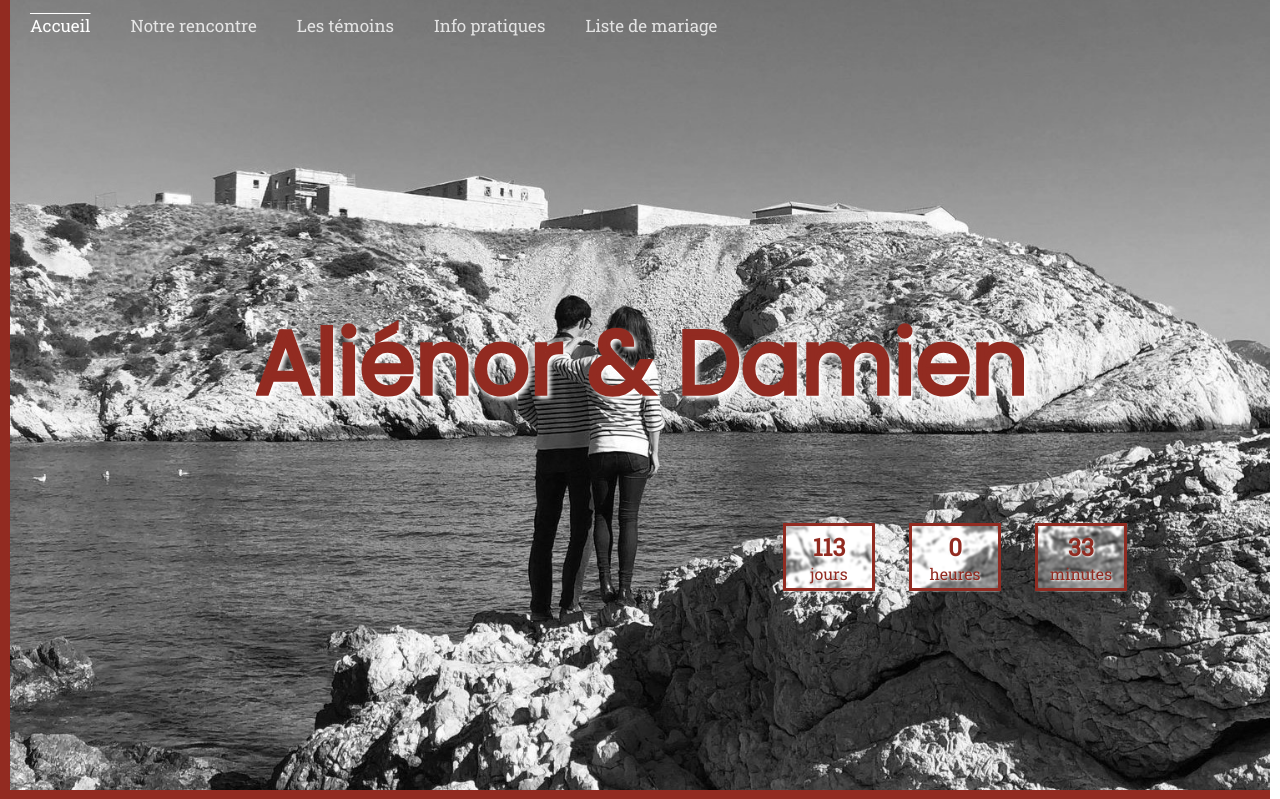
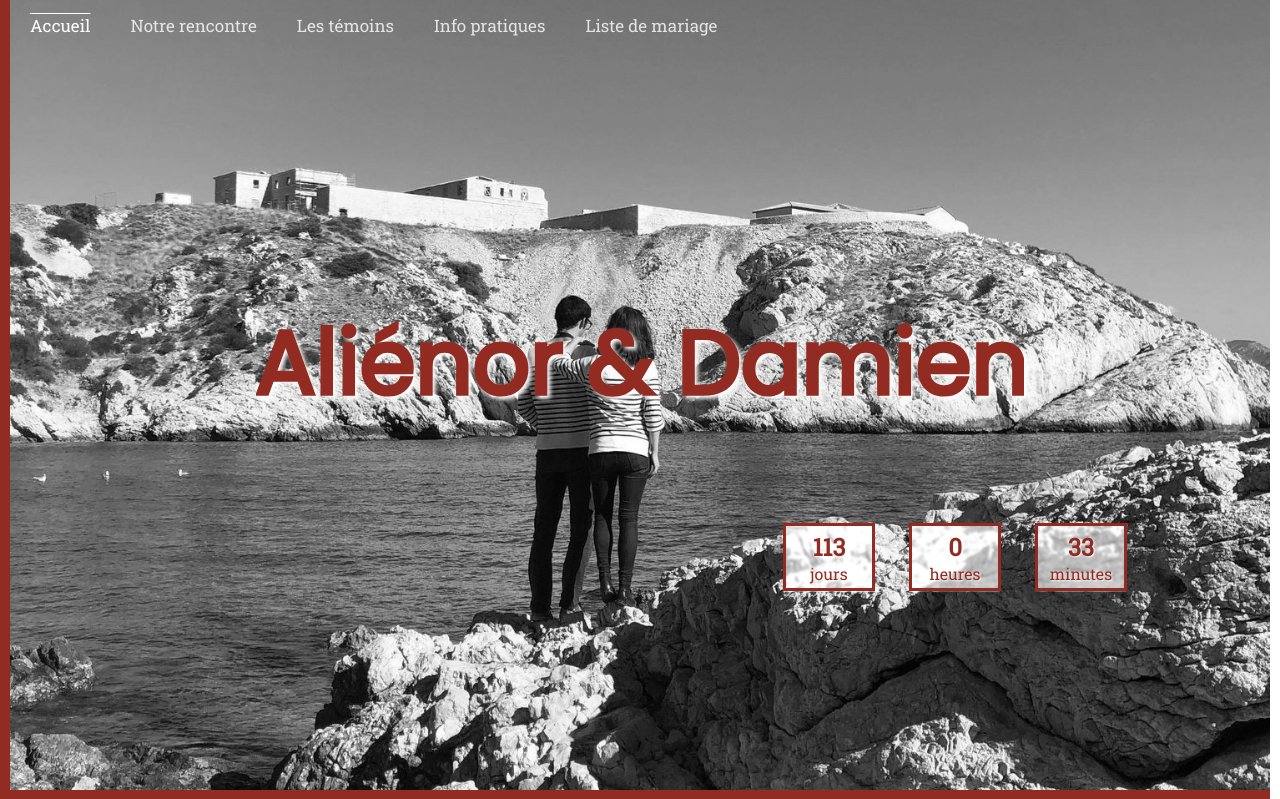
Before and after one commit to bonneted/site-mariage, a Django app: page / in a window 1280 px wide. Shown: the top 799 px of the page. Run offline with Django 3.2, Linux system fonts and the light colour scheme; some web fonts are replaced.

Commit message:
update_files

```diff
--- a/site_app/static/site_app/css/_part-0.scss
+++ b/site_app/static/site_app/css/_part-0.scss
@@ -18,6 +18,7 @@
   text-align: center;
   width: 20%;
   padding: 0.3rem;
+  background-color: rgba(255,255,255,0.5);
   &:hover{
     backdrop-filter: brightness(350%) blur(1px);
   }
--- a/site_app/static/site_app/css/index.css
+++ b/site_app/static/site_app/css/index.css
@@ -93,6 +93,7 @@
   text-align: center;
   width: 20%;
   padding: 0.3rem;
+  background-color: rgba(255, 255, 255, 0.5);
 }
 
 .countdown_block:hover {
```
Also changed, not shown: 1 other file.
